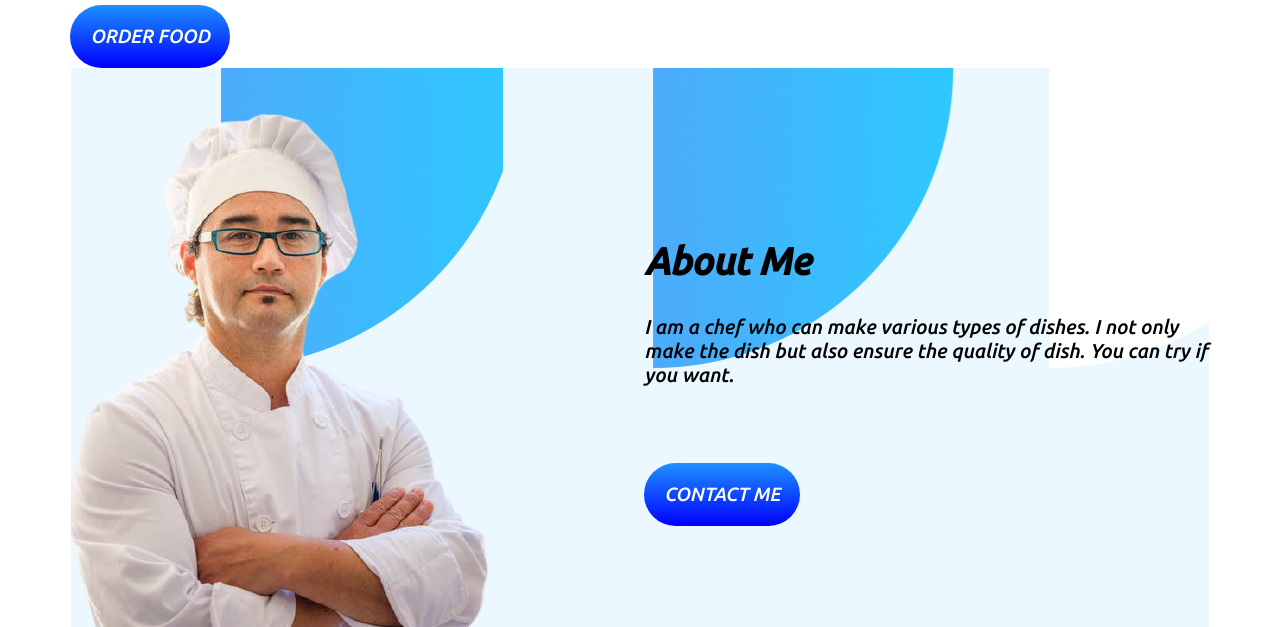
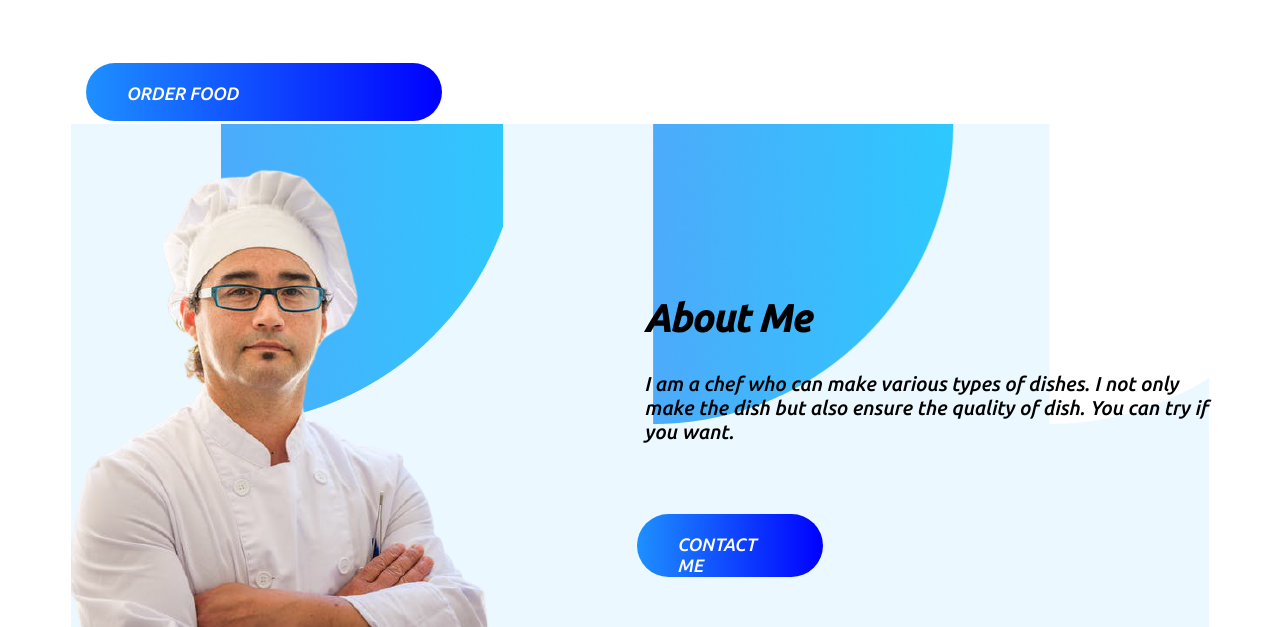
Before and after one commit to mahir077/food-network-main, a plain HTML site: page index.html in a window 1280 px wide. Shown: the part 351-978 px from the top of the page. Drawn offline with Linux system fonts and the light colour scheme.

Commit message:
button fixed

```diff
--- a/style.css
+++ b/style.css
@@ -25,13 +25,18 @@ p{ font-family: 'Ubuntu', sans-serif;
 }
 .font-style{ text-decoration: none;
             font-family: 'Ubuntu', sans-serif;
+            height: 4%;
+            width: 35%;
+            text-align: center;
               color:white;
-              background: linear-gradient(dodgerblue, blue);
-              font-size: larger;
-             padding: 20px 20px;
-             display: inline-block;
+              background: linear-gradient(to right, dodgerblue, blue);
+              font-size: large;
+             padding: 20px 40px;
+             margin-top: 10%;
+             margin-left: 2%;
+             display:flex;
              border-radius:40px;
-             font-weight: 500;
+             font-weight: 300;
 
 }
 .image-part img{ height: 72%;
@@ -57,18 +62,17 @@ p{ font-family: 'Ubuntu', sans-serif;
 #paragraph{padding-left:20%;
 
 }
-.contact{ font-family: 'Ubuntu', sans-serif;
-    color:white;
-    background: linear-gradient(dodgerblue, blue);
-    font-size: larger;
-   padding: 20px 20px;
-   margin-left: 20%;
-   margin-top: 8%;
-
-   display:inline-block;
-   border-radius:40px;
-   font-weight: 500;
-          text-decoration: none;
-          background-color: dodgerblue;
-
+.contact{ text-decoration: none;
+    font-family: 'Ubuntu', sans-serif;
+    height: 4%;
+    width: 15%;
+     color:white;
+      background: linear-gradient(to right, dodgerblue, blue);
+      font-size: large;
+     padding: 20px 40px;
+     margin-top: 10%;
+     margin-left: 19%;
+             display:flex;
+             border-radius:40px;
+             font-weight: 300;
 }
```
